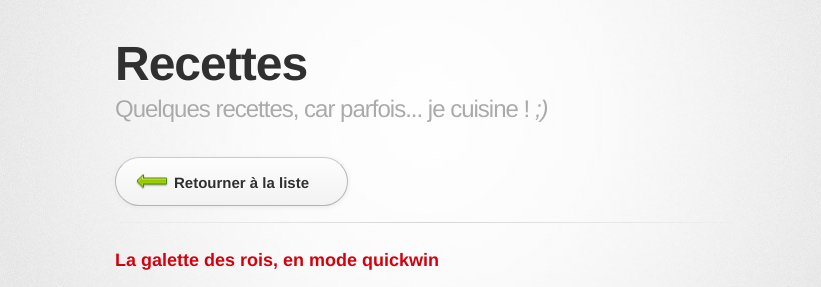
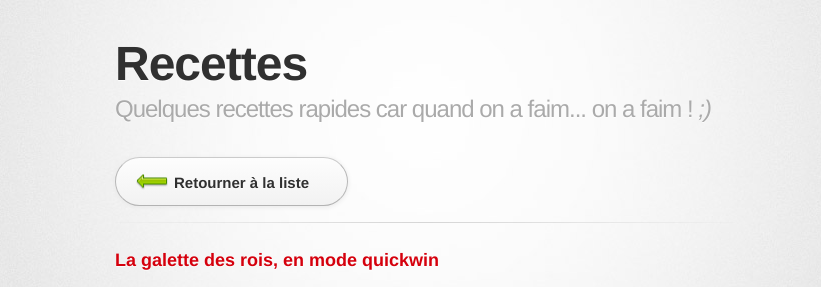
Before and after one commit to jacquesbh/recipes, a Jekyll site: the page built from _posts/2013-01-13-galette-des-rois.md, in a window 1280 px wide. Shown: the top 287 px of the page, without its empty margins (215-1036 px from the left). Built offline with Jekyll 4.4.1, drawn with Linux system fonts in a browser that asks for light colours; some web fonts are replaced; Markdown is read by kramdown in place of the engine named in the settings.

```diff
--- a/_config.yml
+++ b/_config.yml
@@ -11,4 +11,4 @@ title: "Les recettes de JBH !"
 production_url: http://jacques.sh/recipes
 exclude: ["README.md"]
 include: [".htaccess"]
-permalink: /:title/
+permalink: pretty
--- a/_includes/header
+++ b/_includes/header
@@ -18,7 +18,7 @@
 
         <header>
           <h1>Recettes</h1>
-          <h2>Quelques recettes, car parfois... je cuisine ! <em>;)</em></h2>
+          <h2>Quelques recettes rapides car quand on a faim... on a faim ! <em>;)</em></h2>
         </header>
 
         {% if page.layout == "recipe" %}
```
